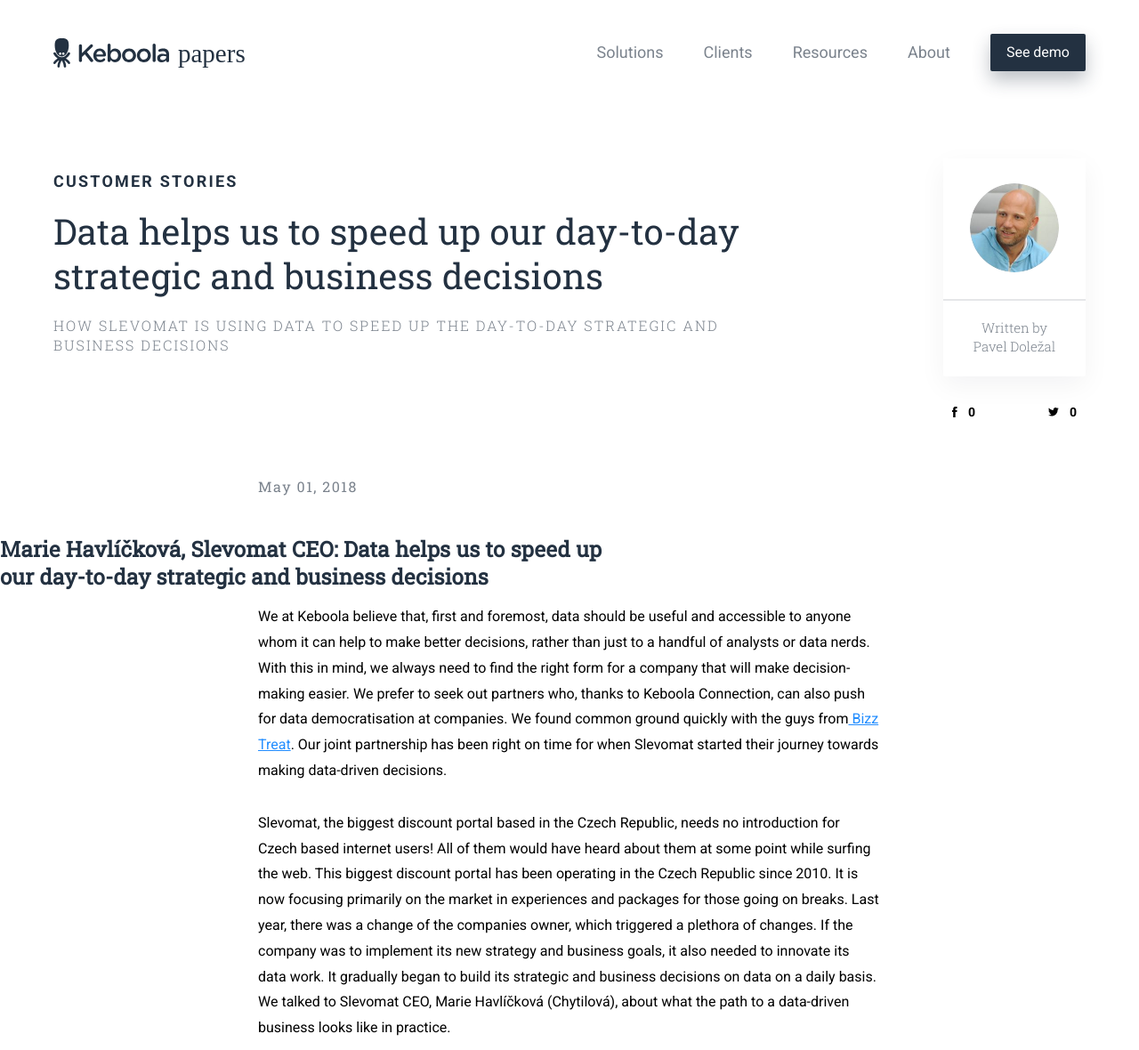
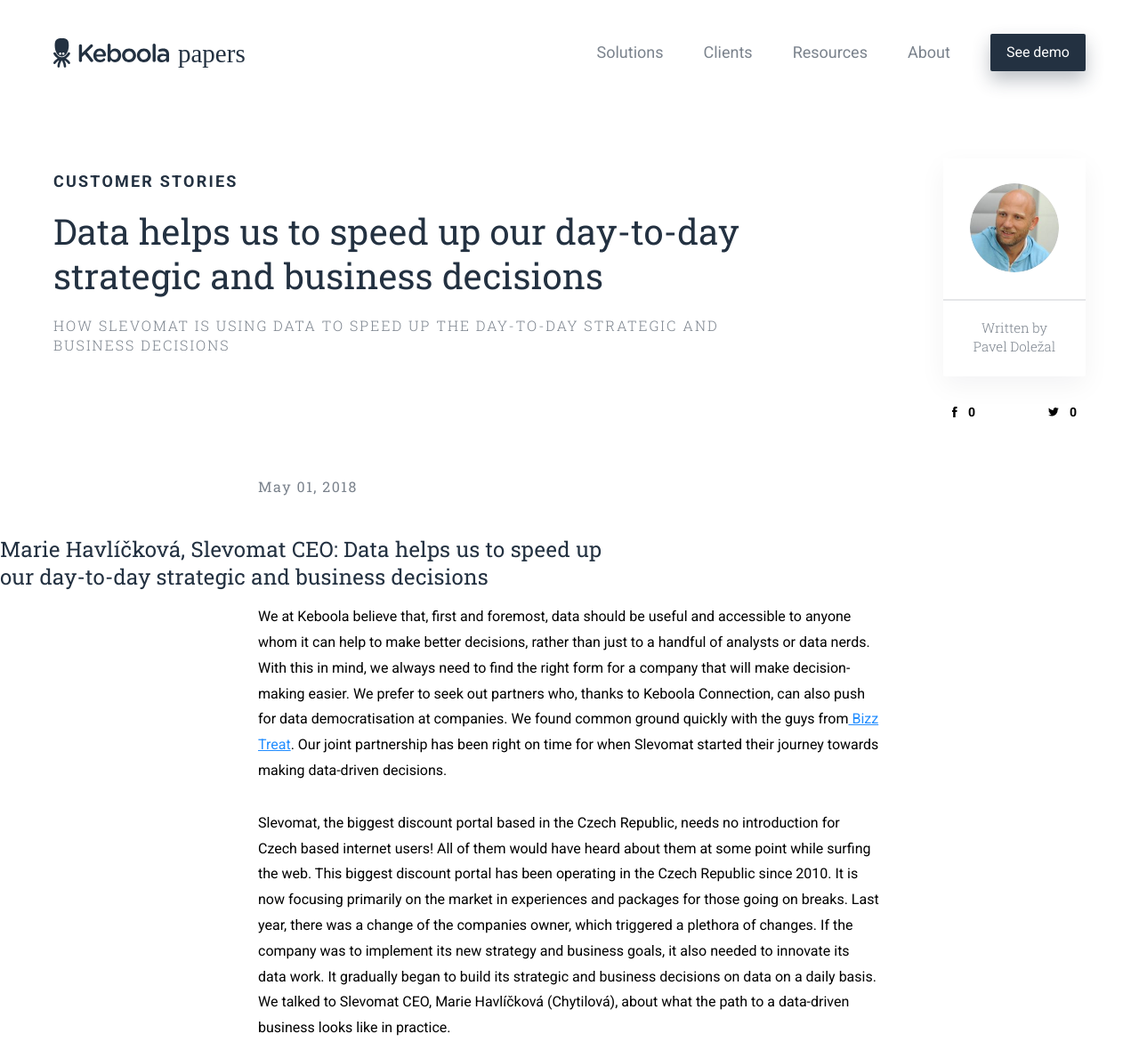
Before and after one commit to keboola/blog, a Jekyll site: the page built from _posts/2018-10-11-keboola.md, in a window 1280 px wide. Shown: the top 1180 px of the page at 89% size. Built offline with Jekyll 4.4.1, drawn with Linux system fonts in a browser that asks for light colours; nearby versions of some CDN libraries; grey boxes are pictures that could not be loaded.

```diff
--- a/_posts/2018-10-11-keboola.md
+++ b/_posts/2018-10-11-keboola.md
@@ -10,7 +10,7 @@ coverphoto: ''
 coverphoto_slider: "/uploads/slevomat.jpg"
 
 ---
-### **Marie Havlíčková, Slevomat CEO: Data helps us to speed up our day-to-day strategic and business decisions**
+### Marie Havlíčková, Slevomat CEO: Data helps us to speed up our day-to-day strategic and business decisions
 
 We at Keboola believe that, first and foremost, data should be useful and accessible to anyone whom it can help to make better decisions, rather than just to a handful of analysts or data nerds. With this in mind, we always need to find the right form for a company that will make decision-making easier. We prefer to seek out partners who, thanks to Keboola Connection, can also push for data democratisation at companies. We found common ground quickly with the guys from[ Bizz Treat](https://www.bizztreat.com/). Our joint partnership has been right on time for when Slevomat started their journey towards making data-driven decisions.
 
```
